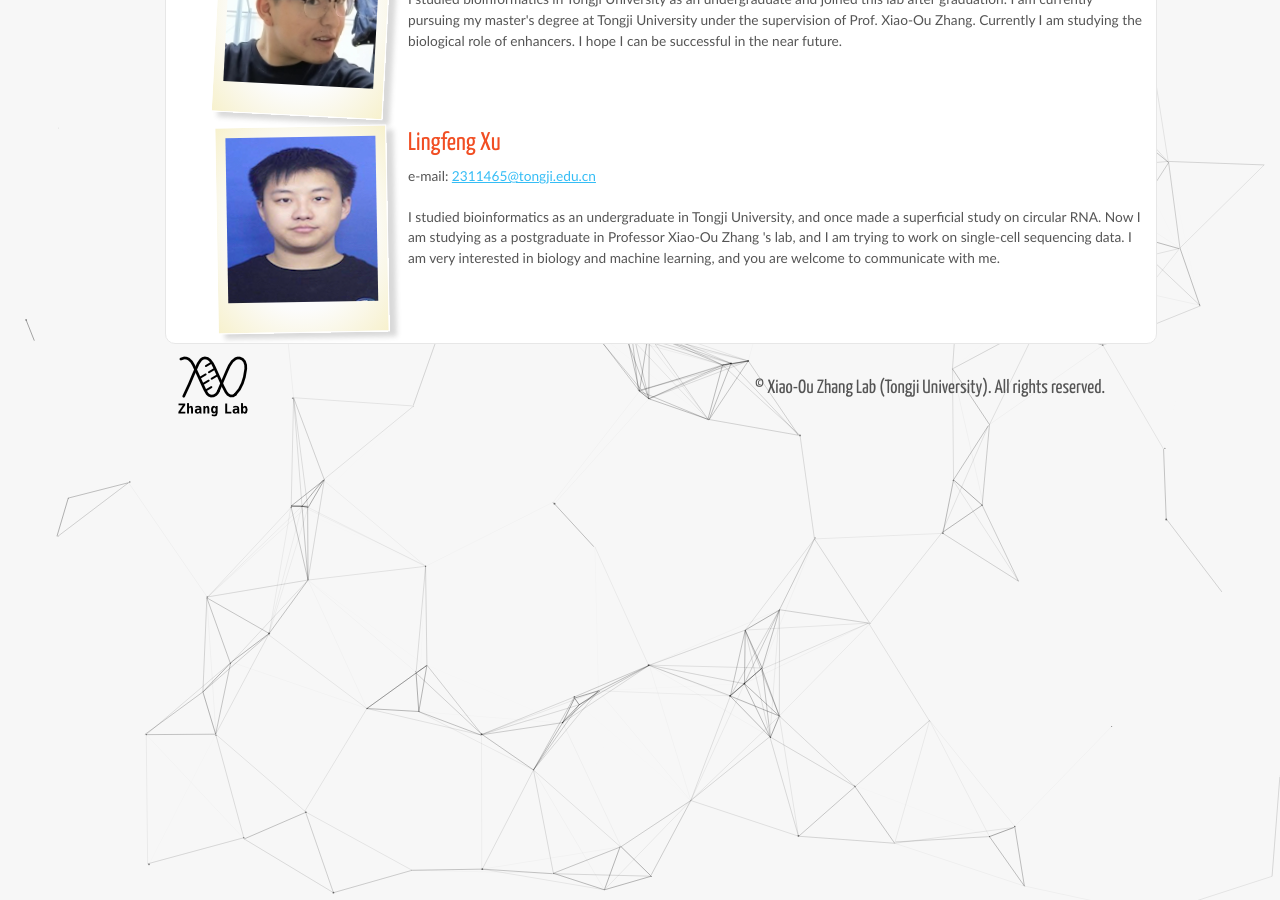
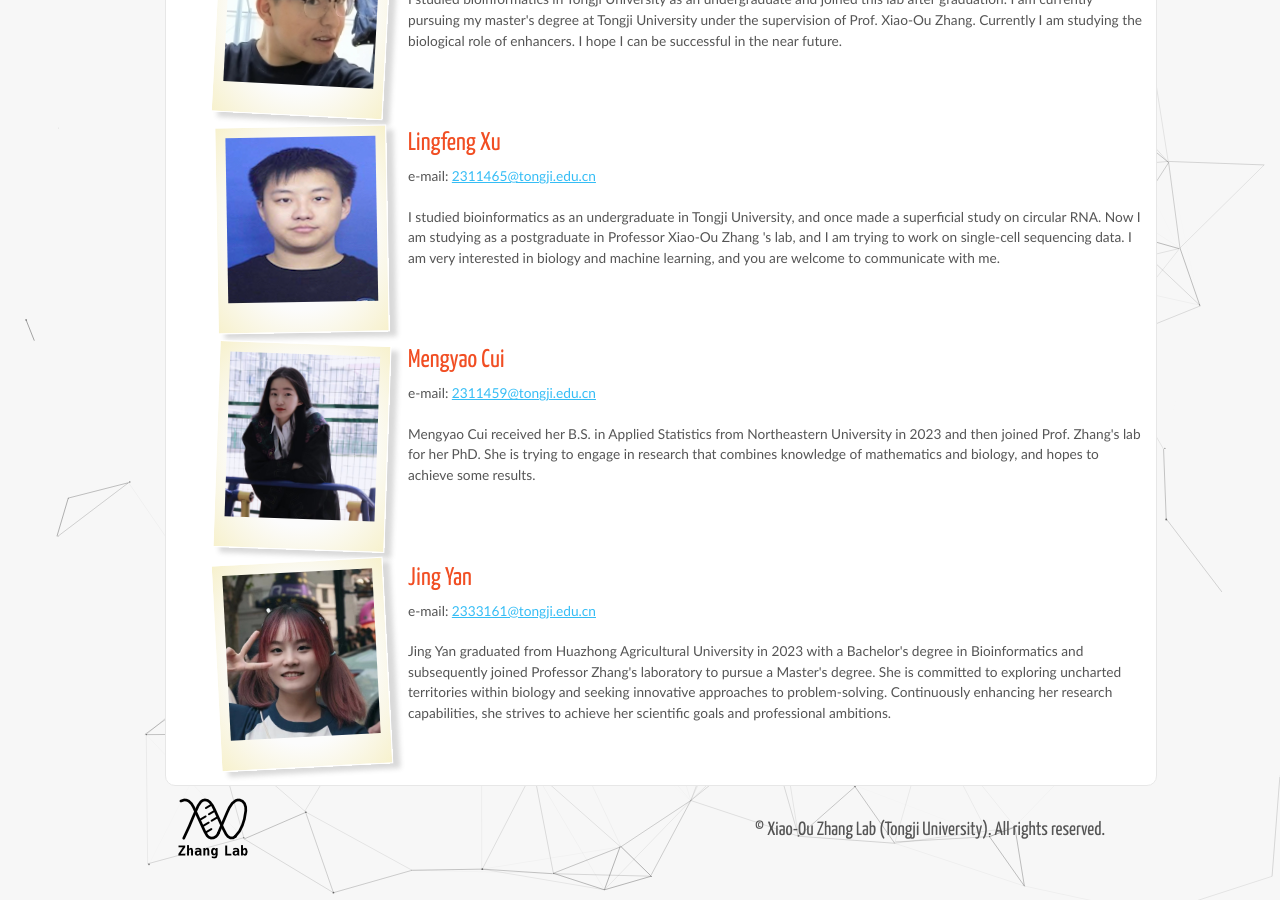
Before and after one commit to xozhanglab/xozhanglab.github.io, a Jekyll site: the page built from team.html, in a window 1280 px wide and 900 px high, scrolled down 1727 px. Built offline with Jekyll 4.4.1, drawn with Linux system fonts in a browser that asks for light colours.

Commit message:
add new members and publications

```diff
--- a/_data/publications.yml
+++ b/_data/publications.yml
@@ -1,3 +1,9 @@
+- title: "TE-TSS: an integrated data resource of human and mouse transposable element (TE)-derived transcription start site (TSS)"
+  authors: "Gu X, Wang M, <b>Zhang XO</b>†"
+  journal: "Nucleic Acids Res. 2023. DOI: 10.1093/nar/gkad1048"
+  pmid: "37956335"
+  hot: true
+  abstract: "Transposable elements (TEs) are abundant in the genome and serve as crucial regulatory elements. Some TEs function as epigenetically regulated promoters, and these TE-derived transcription start sites (TSSs) play a crucial role in regulating genes associated with specific functions, such as cancer and embryogenesis. However, the lack of an accessible database that systematically gathers TE-derived TSS data is a current research gap. To address this, we established TE-TSS, an integrated data resource of human and mouse TE-derived TSSs (http://xozhanglab.com/TETSS). TE-TSS has compiled 2681 RNA sequencing datasets, spanning various tissues, cell lines and developmental stages. From these, we identified 5768 human TE-derived TSSs and 2797 mouse TE-derived TSSs, with 47% and 38% being experimentally validated, respectively. TE-TSS enables comprehensive exploration of TSS usage in diverse samples, providing insights into tissue-specific gene expression patterns and transcriptional regulatory elements. Furthermore, TE-TSS compares TE-derived TSS regions across 15 mammalian species, enhancing our understanding of their evolutionary and functional aspects. The establishment of TE-TSS facilitates further investigations into the roles of TEs in shaping the transcriptomic landscape and offers valuable resources for comprehending their involvement in diverse biological processes."
 - title: "BCL2 is a major regulator of haploidy maintenance in murineembryonic stem cells"
   authors: "Sun S*, Zhao Q*, Zhao Y, Geng M, Wang Q, Gao Q, <b>Zhang XO</b>†, Zhang W†, Suai L†"
   journal: "Cell Prolif. 2023, e13498. DOI: 10.1111/cpr.13498"
--- a/_data/team.yml
+++ b/_data/team.yml
@@ -33,3 +33,13 @@
   pic: /images/team/xulingfeng.jpg
   email: 2311465@tongji.edu.cn
   bio: I studied bioinformatics as an undergraduate in Tongji University, and once made a superficial study on circular RNA. Now I am studying as a postgraduate in Professor Xiao-Ou Zhang 's lab, and I am trying to work on single-cell sequencing data. I am very interested in biology and machine learning, and you are welcome to communicate with me.
+- id: 8
+  name: Mengyao Cui
+  pic: /images/team/cuimengyao.jpg
+  email: 2311459@tongji.edu.cn
+  bio: Mengyao Cui received her B.S. in Applied Statistics from Northeastern University in 2023 and then joined Prof. Zhang's lab for her PhD. She is trying to engage in research that combines knowledge of mathematics and biology, and hopes to achieve some results.
+- id: 9
+  name: Jing Yan
+  pic: /images/team/yanjing.jpg
+  email: 2333161@tongji.edu.cn
+  bio: Jing Yan graduated from Huazhong Agricultural University in 2023 with a Bachelor's degree in Bioinformatics and subsequently joined Professor Zhang's laboratory to pursue a Master's degree. She is committed to exploring uncharted territories within biology and seeking innovative approaches to problem-solving. Continuously enhancing her research capabilities, she strives to achieve her scientific goals and professional ambitions.
```
Also changed, not shown: images/team/cuimengyao.jpg (added), images/team/yanjing.jpg (added).
